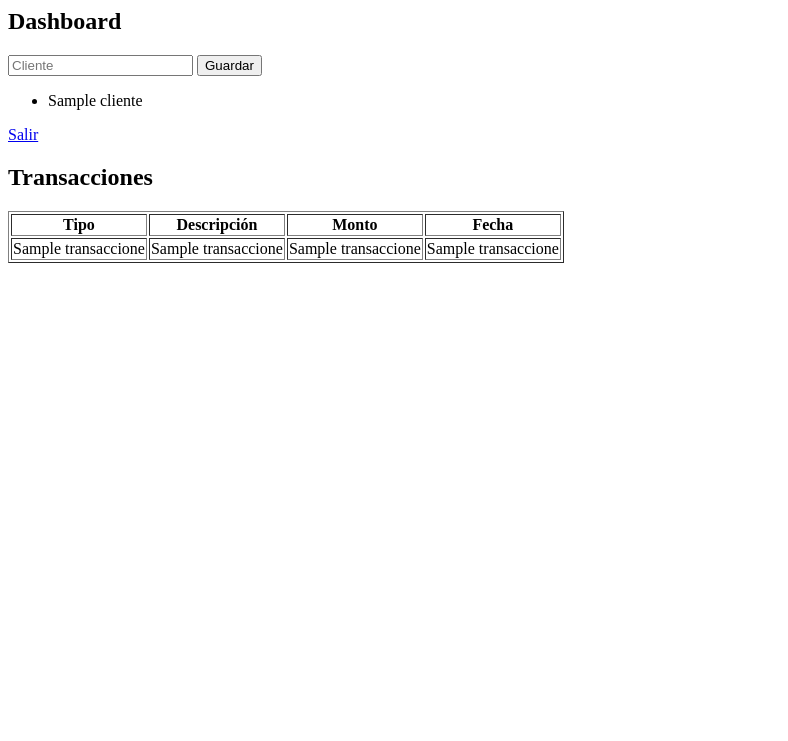
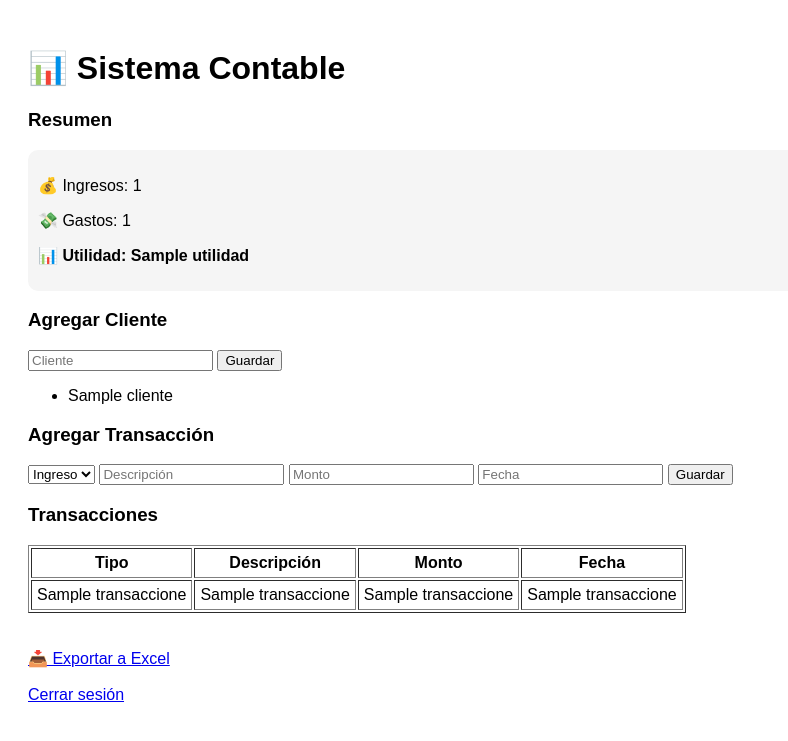
Before and after one commit to dannylix64-ops/sistema-contable, a Flask app: template templates/dashboard.html in a window 1280 px wide. Shown: the top 741 px of the page, without its empty margins (0-788 px from the left). Run offline with Flask 3, Linux system fonts and the light colour scheme; the template is opened without the code that fills it: most values are stand-ins (such as "Sample title", 1, 10 or a date in 2020).

Commit message:
Update dashboard.html

```diff
--- a/templates/dashboard.html
+++ b/templates/dashboard.html
@@ -1,5 +1,20 @@
-<h2>Dashboard</h2>
+<!DOCTYPE html>
+<html>
+<head>
+    <title>Dashboard</title>
+</head>
+<body style="font-family: Arial; padding:20px;">
 
+<h1>📊 Sistema Contable</h1>
+
+<h3>Resumen</h3>
+<div style="background:#f5f5f5; padding:10px; border-radius:10px;">
+    <p>💰 Ingresos: {{ total_ingresos }}</p>
+    <p>💸 Gastos: {{ total_gastos }}</p>
+    <p><strong>📊 Utilidad: {{ utilidad }}</strong></p>
+</div>
+
+<h3>Agregar Cliente</h3>
 <form method="POST" action="/cliente">
     <input name="nombre" placeholder="Cliente">
     <button>Guardar</button>
@@ -11,10 +26,20 @@
 {% endfor %}
 </ul>
 
-<a href="/logout">Salir</a>
-<h2>Transacciones</h2>
+<h3>Agregar Transacción</h3>
+<form method="POST" action="/transaccion">
+    <select name="tipo">
+        <option value="ingreso">Ingreso</option>
+        <option value="gasto">Gasto</option>
+    </select>
+    <input name="descripcion" placeholder="Descripción">
+    <input name="monto" placeholder="Monto">
+    <input name="fecha" placeholder="Fecha">
+    <button>Guardar</button>
+</form>
 
-<table border="1">
+<h3>Transacciones</h3>
+<table border="1" cellpadding="5">
 <tr>
     <th>Tipo</th>
     <th>Descripción</th>
@@ -31,3 +56,11 @@
 </tr>
 {% endfor %}
 </table>
+
+<br><br>
+<a href="/exportar">📥 Exportar a Excel</a>
+<br><br>
+<a href="/logout">Cerrar sesión</a>
+
+</body>
+</html>
```
Lines whose indentation alone changed are shown as unchanged.
